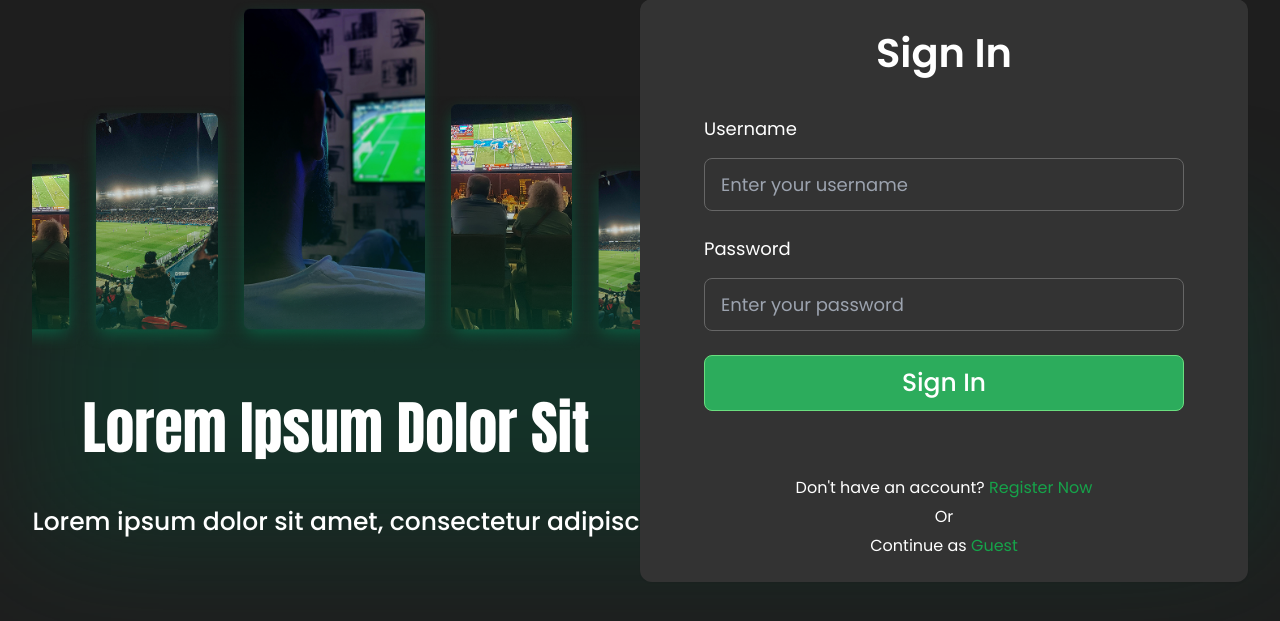
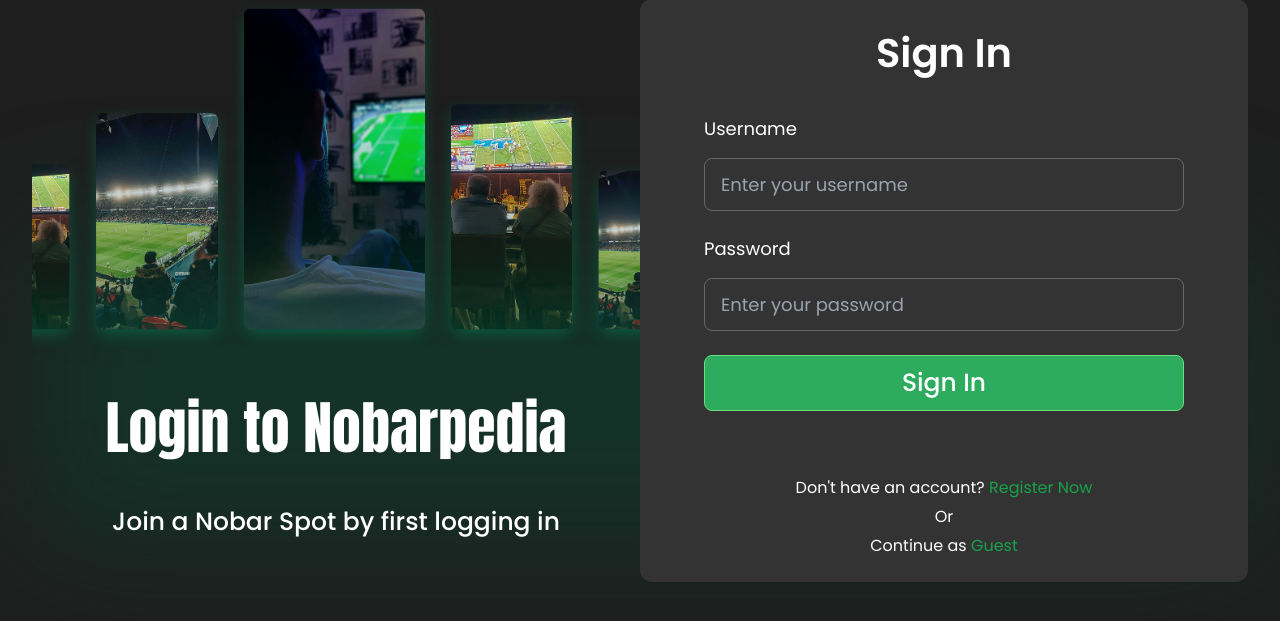
Before and after one commit to pbp-kelompok-a9/NobarPedia, a Django app: page /account/login in a window 1280 px wide. Shown: the part 110-731 px from the top of the page. Run offline with Django 5.2, Linux system fonts and the light colour scheme; some libraries are stand-ins or nearby versions; some web fonts are replaced.

Commit message:
copywriting

```diff
--- a/account/templates/login.html
+++ b/account/templates/login.html
@@ -39,8 +39,8 @@
             <div class="absolute bottom-10 left-0 w-full h-[300px] bg-[#0a463241]/50 blur-3xl -z-10"></div>
             <!-- Image dan Headline -->
             <img src="{% static 'image/register-frame.png' %}" class="max-w-[749px] w-full h-auto object-contain z-10"></img>
-            <h1 class="text-center text-[58px] z-10"> Lorem Ipsum Dolor Sit </h1>
-            <h2 class="text-center headline z-10 pb-10"> Lorem ipsum dolor sit amet, consectetur adipisc </h1>
+            <h1 class="text-center text-[58px] z-10"> Login to Nobarpedia </h1>
+            <h2 class="text-center headline z-10 pb-10"> Join a Nobar Spot by first logging in </h1>
         </div>
         <!-- Section Kanan: Form Register -->
         <div class="bg-[#333] w-full md:w-1/2 rounded-[12px] px-16 py-6 shadow-sm">
--- a/account/templates/register.html
+++ b/account/templates/register.html
@@ -41,8 +41,8 @@
             <img src="{% static 'image/register-frame.png' %}"
                 class="max-w-[749px] w-full h-auto object-contain z-10"></img>
             <div class=" mb-16">
-                <h1 class="text-center text-[58px] z-10"> Lorem Ipsum Dolor Sit </h1>
-                <h2 class="text-center headline z-10"> Lorem ipsum dolor sit amet, consectetur adipisc </h1>
+                <h1 class="text-center text-[58px] z-10"> Register to Nobarpedia </h1>
+                <h2 class="text-center headline z-10"> Register an account before logging in </h1>
             </div>
         </div>
         <!-- Section Kanan: Form Register -->
```
